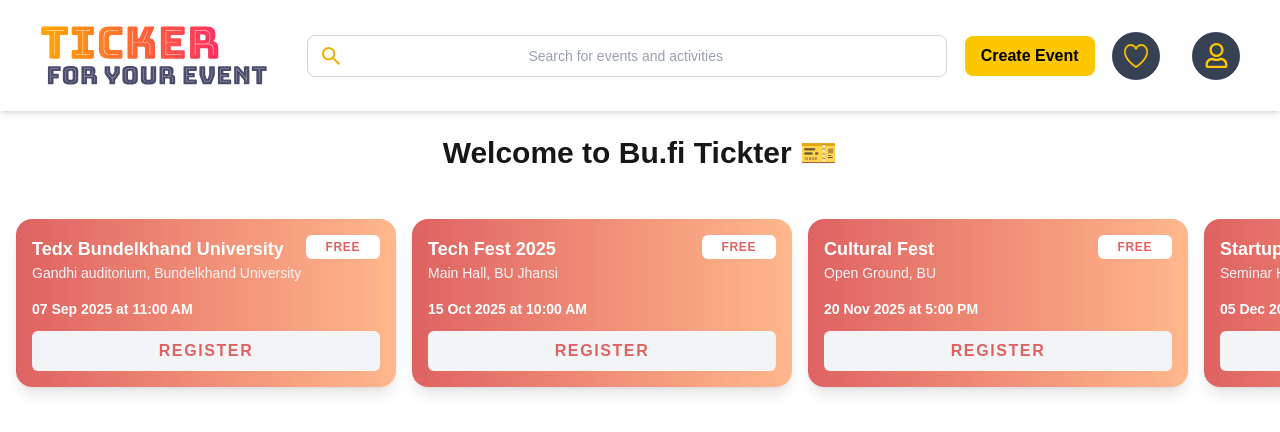
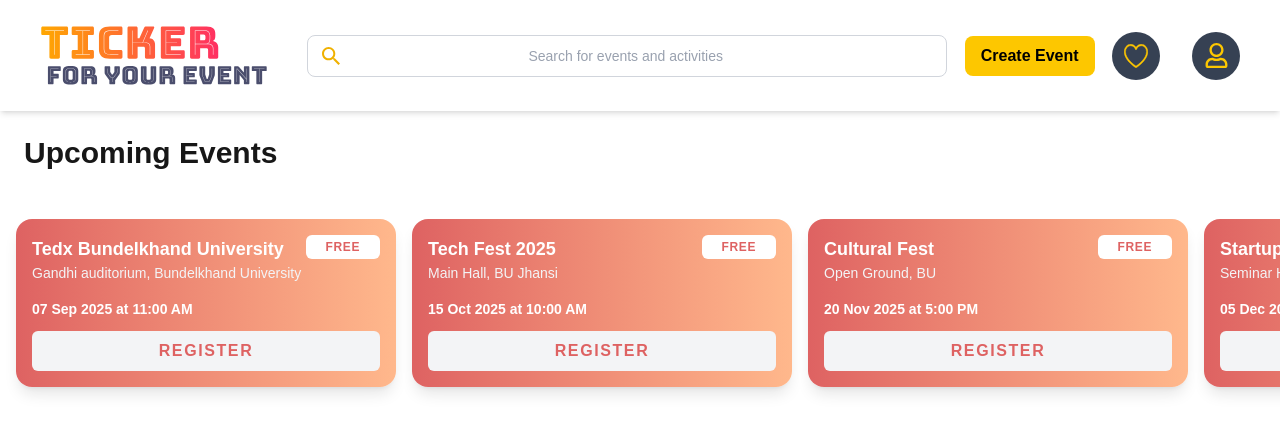
Before and after one commit to kashish17p/Tickter-09, a Next.js app: page / in a window 1280 px wide. Shown: the top 432 px of the page. Built offline with nearby package versions, Linux system fonts and the light colour scheme.

Commit message:
added changes into pages.tsx

```diff
--- a/src/app/page.tsx
+++ b/src/app/page.tsx
@@ -4,8 +4,8 @@ export default function Home() {
   return (
     <main>
       <Navbar />
-      <div className="p-6 text-center">
-        <h1 className="text-3xl font-bold">Welcome to Bu.fi Tickter 🎫</h1>
+      <div className="p-6 text-left">
+        <h1 className="text-3xl font-bold">Upcoming Events </h1>
       </div>
    <UpcomingEvent />
     </main>
```
